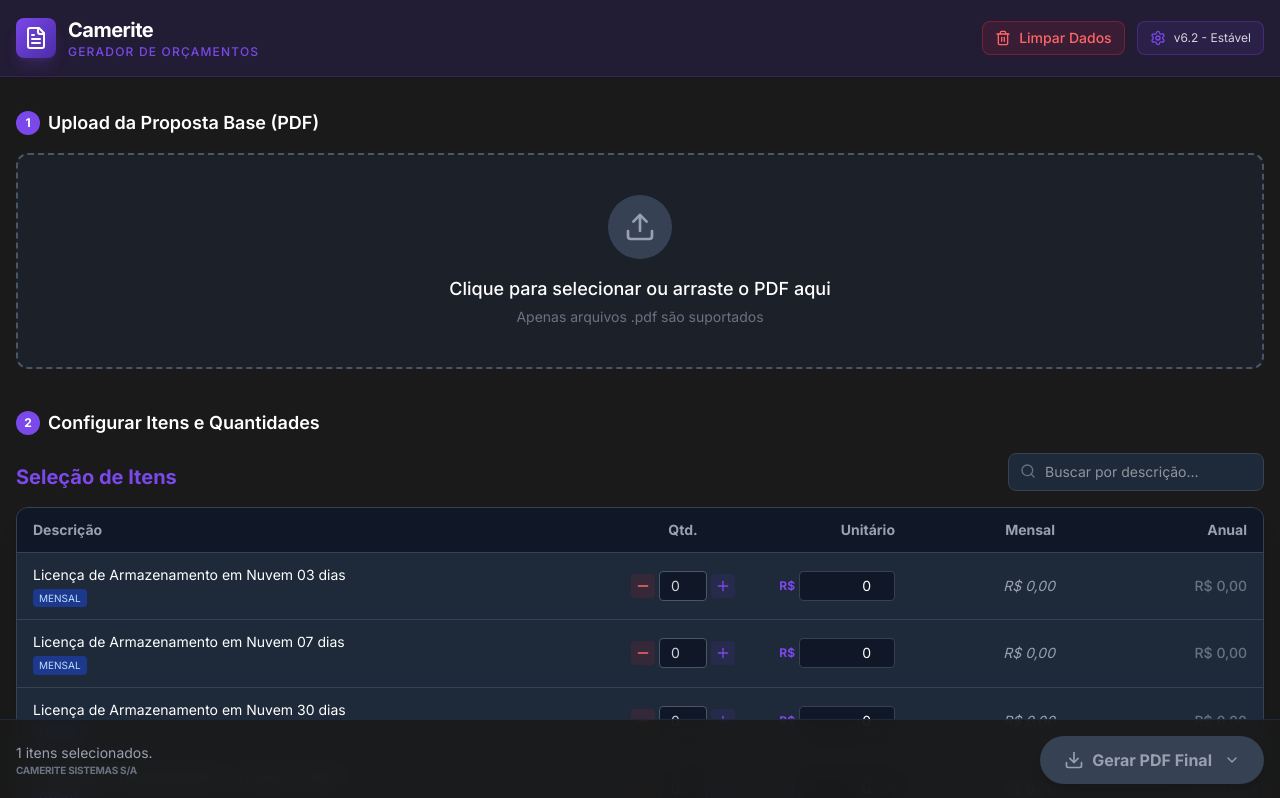
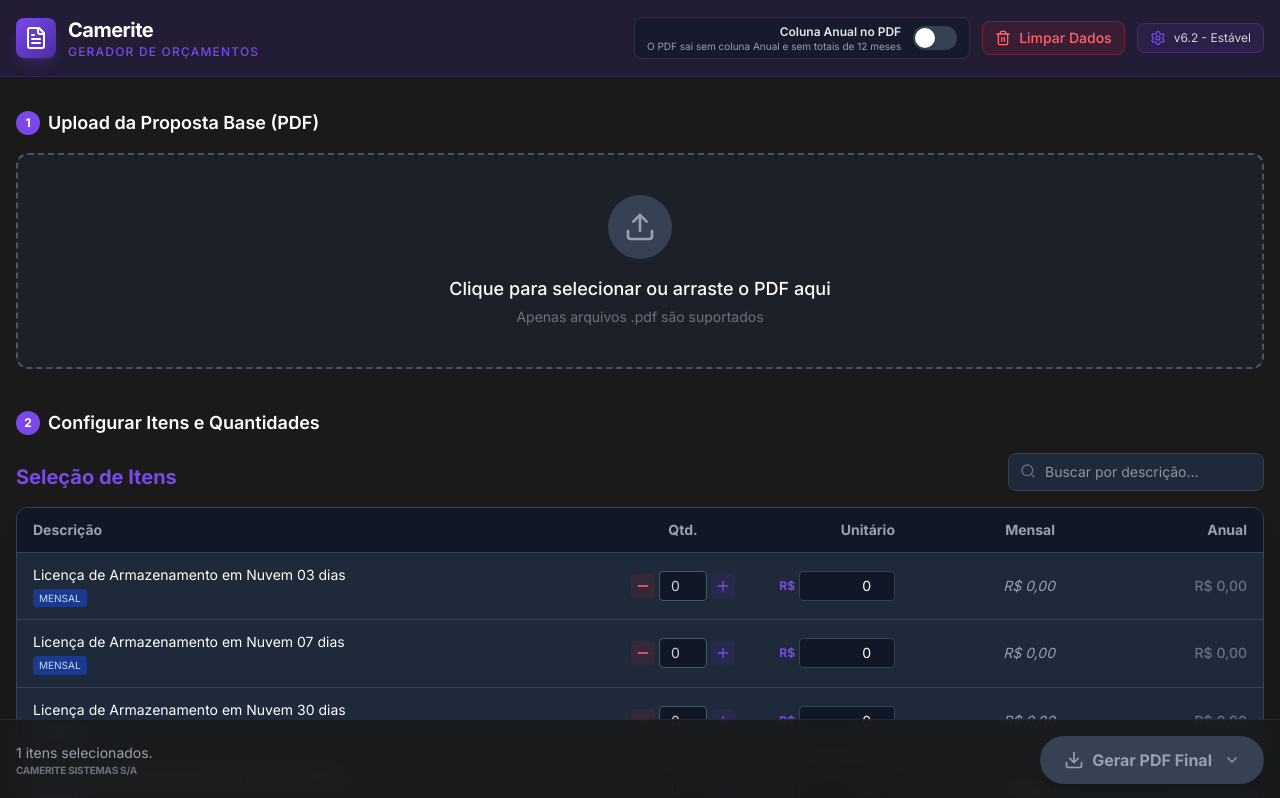
Before and after one commit to isaaceullen/PropostaCamerite, a React (Vite) app: page / in a window 1280 px wide. Shown: the top 798 px of the page. Built offline with nearby package versions, Linux system fonts and the light colour scheme.

Commit message:
feat: add optional annual column to PDF budget
Introduced a toggle to include an annual value column in the generated PDF, allowing for more flexible financial reporting. Updated state management and PDF generation service to handle the conditional column rendering.

```diff
--- a/src/App.tsx
+++ b/src/App.tsx
@@ -22,6 +22,11 @@
   const [acessoPlataformaQty, setAcessoPlataformaQty] = useState<number>(() => {
     const saved = localStorage.getItem('camerite_acesso_plataforma_qty');
     return saved ? Number(saved) : 0;
+  });
+
+  const [showAnnualColumn, setShowAnnualColumn] = useState<boolean>(() => {
+    const saved = localStorage.getItem('camerite_show_annual_pdf');
+    return saved ? JSON.parse(saved) : false;
   });
 
   const [proposalSettings, setProposalSettings] = useState<ProposalSettings>(() => {
@@ -58,6 +63,10 @@
     localStorage.setItem('camerite_acesso_plataforma_qty', acessoPlataformaQty.toString());
   }, [acessoPlataformaQty]);
 
+  useEffect(() => {
+    localStorage.setItem('camerite_show_annual_pdf', JSON.stringify(showAnnualColumn));
+  }, [showAnnualColumn]);
+
   const handleUpdateItem = (id: number, field: 'quantity' | 'unitPrice', value: number) => {
     setItems(prev => prev.map(item =>
       item.id === id ? { ...item, [field]: value } : item
@@ -69,6 +78,7 @@
       setItems(JSON.parse(JSON.stringify(INITIAL_ITEMS)));
       setAcessoPlataforma(0);
       setAcessoPlataformaQty(0);
+      setShowAnnualColumn(false);
       setProposalSettings({
         validityDays: 60,
         proposalDate: new Date().toISOString().split('T')[0],
@@ -82,6 +92,7 @@
       localStorage.removeItem('camerite_settings');
       localStorage.removeItem('camerite_acesso_plataforma');
       localStorage.removeItem('camerite_acesso_plataforma_qty');
+      localStorage.removeItem('camerite_show_annual_pdf');
     }
   };
 
@@ -127,7 +138,8 @@
         proposalSettings,
         compressionLevel,
         acessoPlataforma,
-        acessoPlataformaQty
+        acessoPlataformaQty,
+        showAnnualColumn
       );
 
       const blob = new Blob([pdfBytes], { type: 'application/pdf' });
@@ -160,7 +172,36 @@
               <p className="text-xs text-camerite-main font-medium uppercase tracking-widest">Gerador de Orçamentos</p>
             </div>
           </div>
-          <div className="flex gap-3">
+          <div className="flex items-center gap-3">
+             {/* Toggle Coluna Anual no PDF */}
+             <div className="flex items-center gap-3 bg-gray-900/60 border border-gray-700/60 px-3 py-1.5 rounded-lg">
+                <div className="flex flex-col text-right">
+                   <span className="text-xs font-semibold text-gray-200">Coluna Anual no PDF</span>
+                   {!showAnnualColumn && (
+                      <span className="text-[10px] text-gray-400 hidden sm:inline leading-tight">
+                         O PDF sai sem coluna Anual e sem totais de 12 meses
+                      </span>
+                   )}
+                </div>
+                <button
+                   type="button"
+                   role="switch"
+                   aria-checked={showAnnualColumn}
+                   onClick={() => setShowAnnualColumn(prev => !prev)}
+                   className={`relative inline-flex h-6 w-11 shrink-0 cursor-pointer rounded-full border-2 border-transparent transition-colors duration-200 ease-in-out focus:outline-none focus:ring-2 focus:ring-camerite-main focus:ring-offset-2 focus:ring-offset-gray-900 ${
+                      showAnnualColumn ? 'bg-camerite-main' : 'bg-gray-700'
+                   }`}
+                   title="Alternar exibição da coluna Anual no PDF"
+                >
+                   <span
+                      aria-hidden="true"
+                      className={`pointer-events-none inline-block h-5 w-5 transform rounded-full bg-white shadow-md ring-0 transition duration-200 ease-in-out ${
+                         showAnnualColumn ? 'translate-x-5' : 'translate-x-0'
+                      }`}
+                   />
+                </button>
+             </div>
+
              <button
                 onClick={handleResetData}
                 className="px-3 py-1.5 bg-red-500/10 hover:bg-red-500/20 text-red-400 rounded-lg border border-red-500/30 flex items-center gap-2 transition-colors text-sm font-medium"
--- a/src/services/pdfService.ts
+++ b/src/services/pdfService.ts
@@ -27,7 +27,8 @@
   settings: ProposalSettings,
   compressionLevel: 'none' | 'medium' | 'high' = 'none',
   acessoPlataforma: number = 0,
-  acessoPlataformaQty: number = 0
+  acessoPlataformaQty: number = 0,
+  showAnnualColumn: boolean = false
 ): Promise<Uint8Array> => {
   const doc = await PDFDocument.load(basePdfBuffer);
   const templateDoc = await PDFDocument.load(basePdfBuffer);
@@ -120,21 +121,32 @@
   };
 
   // 2. ESTRUTURA E LARGURA DAS COLUNAS DA TABELA
+  // Ajusta quantidade e largura das colunas baseado no toggle showAnnualColumn
   const tableWidth = width - 2 * marginX;
-  const colWidths = [
+  const colWidths = showAnnualColumn ? [
     tableWidth * 0.50, // Item
     tableWidth * 0.10, // Qtd
     tableWidth * 0.13, // Unitário
     tableWidth * 0.13, // Mensal
     tableWidth * 0.14  // Anual
+  ] : [
+    tableWidth * 0.58, // Item
+    tableWidth * 0.12, // Qtd
+    tableWidth * 0.15, // Unitário
+    tableWidth * 0.15  // Mensal
   ];
 
-  const colX = [
+  const colX = showAnnualColumn ? [
     marginX,
     marginX + colWidths[0],
     marginX + colWidths[0] + colWidths[1],
     marginX + colWidths[0] + colWidths[1] + colWidths[2],
     marginX + colWidths[0] + colWidths[1] + colWidths[2] + colWidths[3]
+  ] : [
+    marginX,
+    marginX + colWidths[0],
+    marginX + colWidths[0] + colWidths[1],
+    marginX + colWidths[0] + colWidths[1] + colWidths[2]
   ];
 
   const headerHeight = 20;
@@ -154,7 +166,9 @@
     drawText("Qtd.", helveticaBold, 10, rgb(1,1,1), colX[1] + colWidths[1]/2, headerY, 'center');
     drawText("Unitário", helveticaBold, 10, rgb(1,1,1), colX[2] + colWidths[2] - 5, headerY, 'right');
     drawText("Mensal", helveticaBold, 10, rgb(1,1,1), colX[3] + colWidths[3] - 5, headerY, 'right');
+    if (showAnnualColumn) {
       drawText("Anual", helveticaBold, 10, rgb(1,1,1), colX[4] + colWidths[4] - 5, headerY, 'right');
+    }
 
     currentY -= headerHeight;
   };
@@ -234,14 +248,16 @@
     drawText(item.quantity.toString(), helveticaFont, 9, rgb(0,0,0), colX[1] + colWidths[1]/2, textY, 'center');
     drawText(formatCurrency(item.unitPrice), helveticaFont, 9, rgb(0,0,0), colX[2] + colWidths[2] - 5, textY, 'right');
     drawText(isMonthly ? formatCurrency(valorMensalItem) : "-", helveticaFont, 9, rgb(0,0,0), colX[3] + colWidths[3] - 5, textY, 'right');
+    if (showAnnualColumn) {
       drawText(formatCurrency(valorAnualItem), helveticaFont, 9, rgb(0,0,0), colX[4] + colWidths[4] - 5, textY, 'right');
+    }
 
     currentY -= itemHeight;
   }
 
   // 5. RODAPÉ DA TABELA (TOTAIS)
   const footerHeight = 20;
-  await checkPageBreak(footerHeight * 2);
+  await checkPageBreak(showAnnualColumn ? footerHeight * 2 : footerHeight);
 
   const purpleWidth = tableWidth * 0.75;
   const grayWidth = tableWidth * 0.25;
@@ -267,7 +283,8 @@
 
   currentY -= footerHeight;
 
-  // Linha 2: TOTAL PARA 12 MESES
+  // Linha 2: TOTAL PARA 12 MESES (apenas quando coluna Anual estiver ativa)
+  if (showAnnualColumn) {
     currentPage.drawRectangle({
       x: marginX,
       y: currentY - footerHeight + 5,
@@ -286,7 +303,10 @@
     drawText("TOTAL PARA 12 (DOZE) MESES DE CONTRATO", helveticaBold, 10, rgb(1,1,1), marginX + purpleWidth - 10, currentY - 10, 'right');
     drawText(formatCurrency(totalAnualGeral), helveticaBold, 10, rgb(0,0,0), marginX + tableWidth - 10, currentY - 10, 'right');
 
-  currentY -= (footerHeight + 20);
+    currentY -= footerHeight;
+  }
+
+  currentY -= 20;
 
   // 7. TEXTOS FINAIS DE FECHAMENTO
   await checkPageBreak(60);
@@ -295,12 +315,14 @@
 
   const totalDozeMensalidades = totalMensal * 12;
 
-  const paragraphs = [
+  const paragraphs = showAnnualColumn ? [
     `O valor mensal para a prestação dos serviços é de ${formatCurrency(totalMensal)} (${valorPorExtenso(totalMensal)}). O valor total referente às 12 mensalidades é de ${formatCurrency(totalDozeMensalidades)} (${valorPorExtenso(totalDozeMensalidades)}).`,
     `Adicionalmente, será cobrada uma taxa de implantação única, no valor de ${formatCurrency(totalImplantacao)} (${valorPorExtenso(totalImplantacao)}), devida exclusivamente no início do projeto.`,
     `Dessa forma:`,
     `• No primeiro mês, será cobrado o valor da implantação + a primeira mensalidade;`,
     `• A partir do segundo mês, será cobrada apenas a mensalidade de ${formatCurrency(totalMensal)} (${valorPorExtenso(totalMensal)}).`
+  ] : [
+    `O valor mensal para a prestação dos serviços é de ${formatCurrency(totalMensal)} (${valorPorExtenso(totalMensal)}).`
   ];
 
   for (const paragraph of paragraphs) {
```
Lines whose indentation alone changed are shown as unchanged.
